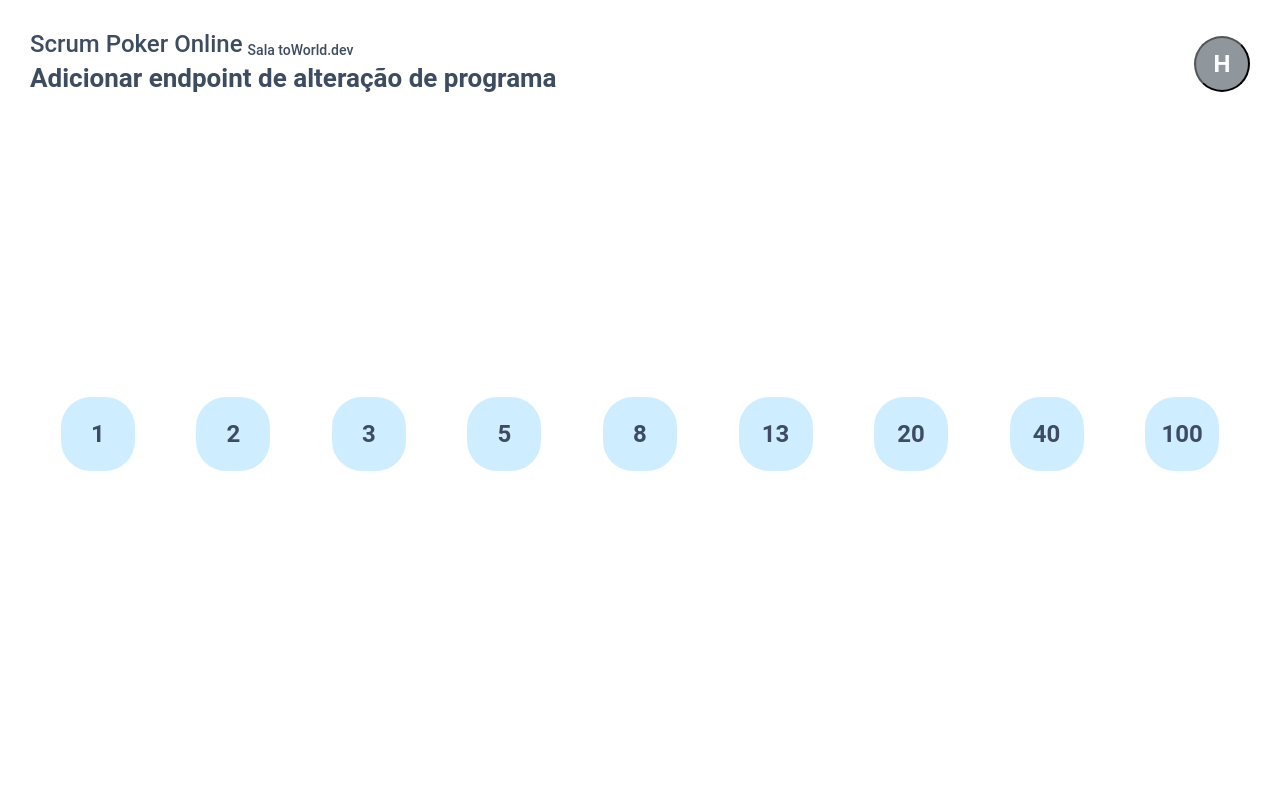
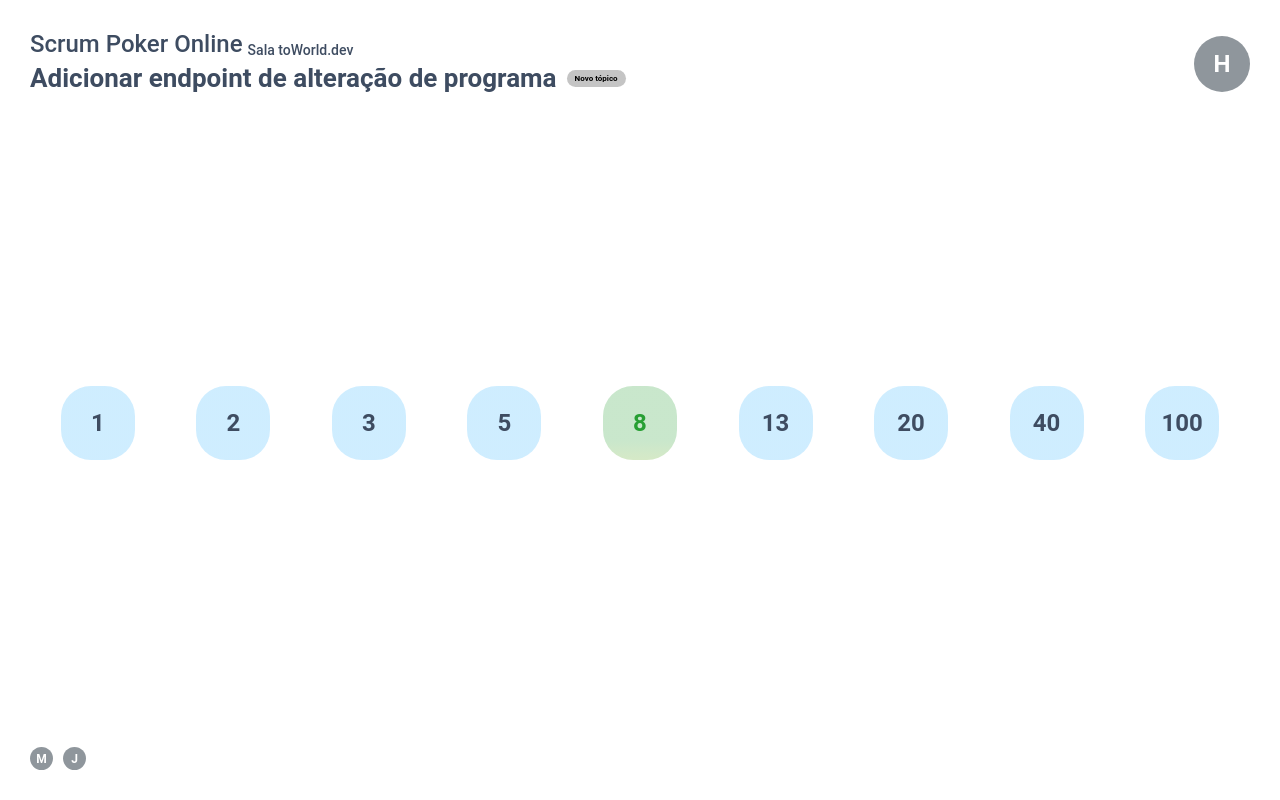
Before and after one commit to toworld-dev/scrum-poker-online-frontend, a React (Create React App) app: page /room/1 in a window 1280 px wide. Built offline with nearby package versions, Linux system fonts and the light colour scheme.

Commit message:
add modal and update components

```diff
--- a/src/components/Identification/index.tsx
+++ b/src/components/Identification/index.tsx
@@ -2,7 +2,11 @@ import React from 'react';
 
 import { Container, Main, Description } from './styles';
 
-const Identification: React.FC = () => {
+interface IdentificationProps {
+  openModal: (show: boolean) => void;
+}
+
+const Identification: React.FC<IdentificationProps> = ({ openModal }) => {
   return (
     <Container>
       <Main>
@@ -11,6 +15,9 @@ const Identification: React.FC = () => {
       </Main>
       <Description>
         <h3>Adicionar endpoint de alteração de programa</h3>
+        <button type="button" onClick={() => openModal(true)}>
+          Novo tópico
+        </button>
       </Description>
     </Container>
   );
--- a/src/components/Identification/styles.ts
+++ b/src/components/Identification/styles.ts
@@ -1,4 +1,5 @@
 import styled from 'styled-components';
+import { shade } from 'polished';
 
 export const Container = styled.div`
   flex: 1;
@@ -29,9 +30,27 @@ export const Main = styled.div`
 
 export const Description = styled.div`
   flex: 1;
+  display: flex;
+  flex-direction: row;
+  align-items: center;
 
   h3 {
     font-size: 26px;
     font-weight: bold;
   }
+
+  button {
+    background: #c4c4c4;
+    border-radius: 30px;
+    font-size: 8px;
+    padding: 4px 8px;
+    font-weight: bold;
+    margin-left: 10px;
+    border: 0;
+    transition: background-color 0.3s;
+    &:hover {
+      background: ${shade(0.2, '#3fb8fe')};
+      color: #fff;
+    }
+  }
 `;
--- /dev/null
+++ b/src/components/Modal/index.tsx
@@ -0,0 +1,17 @@
+import React from 'react';
+
+import { Container, Modal as ModalStyle } from './styles';
+
+interface ModalProps {
+  display?: boolean;
+}
+
+const Modal: React.FC<ModalProps> = ({ children, display = false }) => {
+  return (
+    <Container display={display}>
+      <ModalStyle>{children}</ModalStyle>
+    </Container>
+  );
+};
+
+export default Modal;
--- /dev/null
+++ b/src/components/Modal/styles.ts
@@ -0,0 +1,49 @@
+import styled from 'styled-components';
+
+interface ContainerProps {
+  display: boolean;
+}
+
+export const Container = styled.div<ContainerProps>`
+  display: ${props => (props.display ? 'block' : 'none')};
+  position: fixed;
+  z-index: 1;
+  left: 0;
+  top: 0;
+  width: 100%;
+  height: 100%;
+  overflow: auto;
+  background-color: rgb(0, 0, 0);
+  background-color: rgba(0, 0, 0, 0.4);
+`;
+
+export const Modal = styled.div`
+  position: relative;
+  background-color: #fefefe;
+  margin: auto;
+  padding: 0;
+  border: 1px solid #888;
+  box-shadow: 0 4px 8px 0 rgba(0, 0, 0, 0.2), 0 6px 20px 0 rgba(0, 0, 0, 0.19);
+  animation-name: animatetop;
+  animation-duration: 0.4s;
+  top: 10%;
+  @media (max-width: 1080px) {
+    width: 60%;
+  }
+  @media (min-width: 1080px) {
+    width: 60%;
+  }
+  @media (max-width: 720px) {
+    width: 80%;
+  }
+  @keyframes animatetop {
+    from {
+      top: -300px;
+      opacity: 0;
+    }
+    to {
+      top: 10%;
+      opacity: 1;
+    }
+  }
+`;
--- a/src/components/Option/index.tsx
+++ b/src/components/Option/index.tsx
@@ -4,10 +4,12 @@ import { Container } from './styles';
 
 interface OptionProps {
   value: string;
+  chose?: string[];
+  chosen?: boolean;
 }
 
-const Option: React.FC<OptionProps> = ({ value }) => {
-  return <Container>{value}</Container>;
+const Option: React.FC<OptionProps> = ({ value, chosen = false }) => {
+  return <Container chosen={chosen}>{value}</Container>;
 };
 
 export default Option;
--- a/src/components/Option/styles.ts
+++ b/src/components/Option/styles.ts
@@ -1,6 +1,10 @@
-import styled from 'styled-components';
+import styled, { css } from 'styled-components';
 
-export const Container = styled.button`
+interface ContainerProps {
+  chosen: boolean;
+}
+
+export const Container = styled.button<ContainerProps>`
   background: linear-gradient(
     180deg,
     rgba(63, 184, 254, 0.25) 72.92%,
@@ -13,4 +17,15 @@ export const Container = styled.button`
   color: #3e4c61;
   font-weight: bold;
   border: 0;
+
+  ${props =>
+    props.chosen &&
+    css`
+      background: linear-gradient(
+        180deg,
+        rgba(39, 159, 51, 0.25) 72.92%,
+        rgba(91, 168, 31, 0.25) 100%
+      );
+      color: #279f33;
+    `}
 `;
--- a/src/components/User/index.tsx
+++ b/src/components/User/index.tsx
@@ -2,8 +2,13 @@ import React from 'react';
 
 import { Container } from './styles';
 
-const User: React.FC = () => {
-  return <Container>H</Container>;
+interface UserProps {
+  data: string;
+  size?: 'small' | 'medium' | 'large';
+}
+
+const User: React.FC<UserProps> = ({ data, size = 'medium' }) => {
+  return <Container size={size}>{data[0]}</Container>;
 };
 
 export default User;
--- a/src/components/User/styles.ts
+++ b/src/components/User/styles.ts
@@ -1,11 +1,28 @@
 import styled from 'styled-components';
 
-export const Container = styled.button`
+interface ContainerProps {
+  size: string;
+}
+
+const handleSize = (size: string) => {
+  switch (size) {
+    case 'small':
+      return 'width: 23px; height: 23px; font-size: 12px';
+    case 'large':
+      return 'width: 74px; height: 74px;';
+    case 'medium':
+    default:
+      return 'width: 56px; height: 56px;';
+  }
+};
+
+export const Container = styled.button<ContainerProps>`
+  border: 0;
   background: #8f969c;
-  width: 56px;
-  height: 56px;
   font-size: 24px;
   border-radius: 50%;
   color: #fff;
   font-weight: bold;
+  text-transform: capitalize;
+  ${({ size }) => handleSize(size)};
 `;
--- a/src/pages/Room/index.tsx
+++ b/src/pages/Room/index.tsx
@@ -1,30 +1,39 @@
-import React from 'react';
+import React, { useState } from 'react';
 
 import { Container, Header, Body, Footer } from './styles';
 
 import Option from '../../components/Option';
 import Identification from '../../components/Identification';
 import User from '../../components/User';
+import Modal from '../../components/Modal';
 
 const Room: React.FC = () => {
+  const userList: string[] = ['Marcos', 'Jhonatan'];
+  const [showModal, setShowModal] = useState<boolean>(false);
+
   return (
     <Container>
       <Header>
-        <Identification />
-        <User />
+        <Identification openModal={setShowModal} />
+        <User data="henrique" />
       </Header>
       <Body>
         <Option value="1" />
         <Option value="2" />
-        <Option value="3" />
+        <Option value="3" chose={['Jhonatan']} />
         <Option value="5" />
-        <Option value="8" />
+        <Option value="8" chosen chose={['Henrique', 'Marcos']} />
         <Option value="13" />
         <Option value="20" />
         <Option value="40" />
         <Option value="100" />
       </Body>
-      <Footer />
+      <Footer>
+        {userList.map((user: string) => (
+          <User size="small" key={user} data={user} />
+        ))}
+      </Footer>
+      <Modal display={showModal}>Teste</Modal>
     </Container>
   );
 };
--- a/src/pages/Room/styles.ts
+++ b/src/pages/Room/styles.ts
@@ -26,4 +26,8 @@ export const Body = styled.div`
 export const Footer = styled.div`
   display: flex;
   flex: 0;
+
+  button + button {
+    margin-left: 10px;
+  }
 `;
--- a/src/routes/index.tsx
+++ b/src/routes/index.tsx
@@ -9,6 +9,7 @@ import Route from './Route';
 
 const Routes: React.FC = () => (
   <Switch>
+    <Route path="/" exact component={SignIn} />
     <Route path="/enter-room" component={SignIn} />
     <Route path="/create-room" component={SignUp} />
 
```
